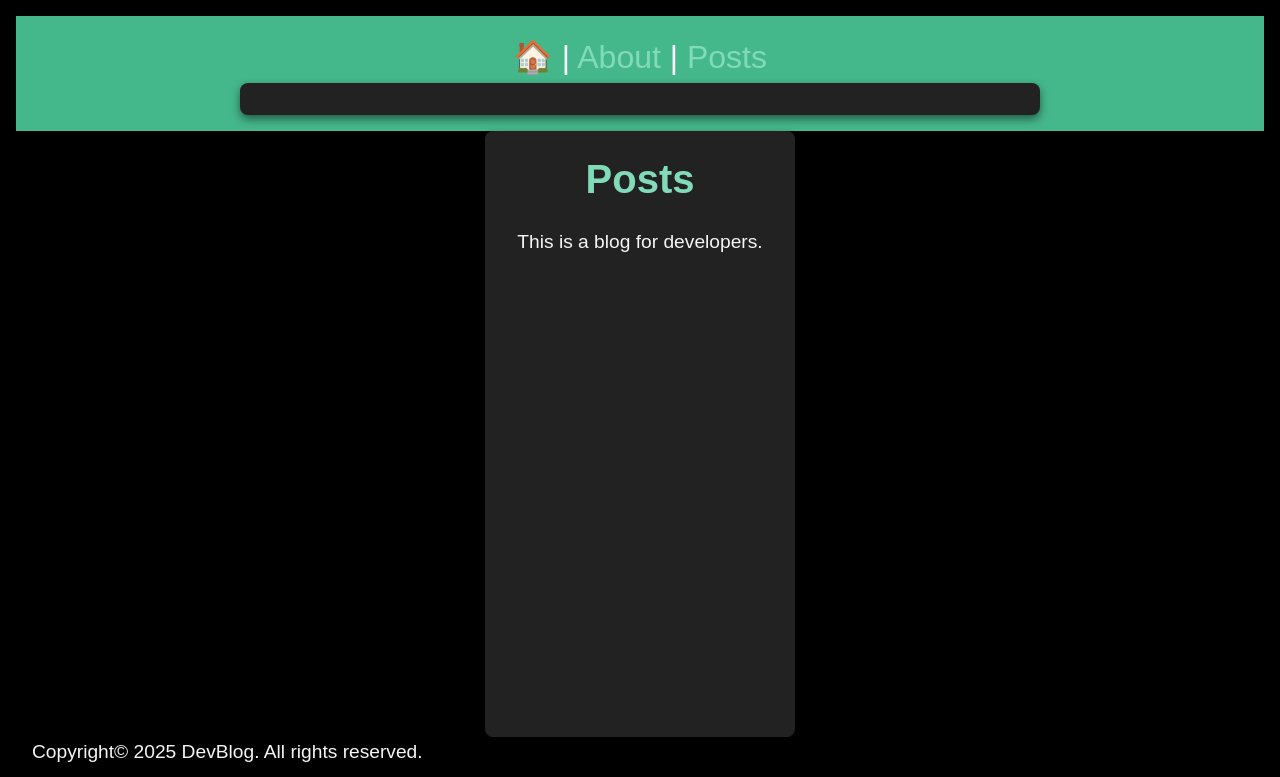
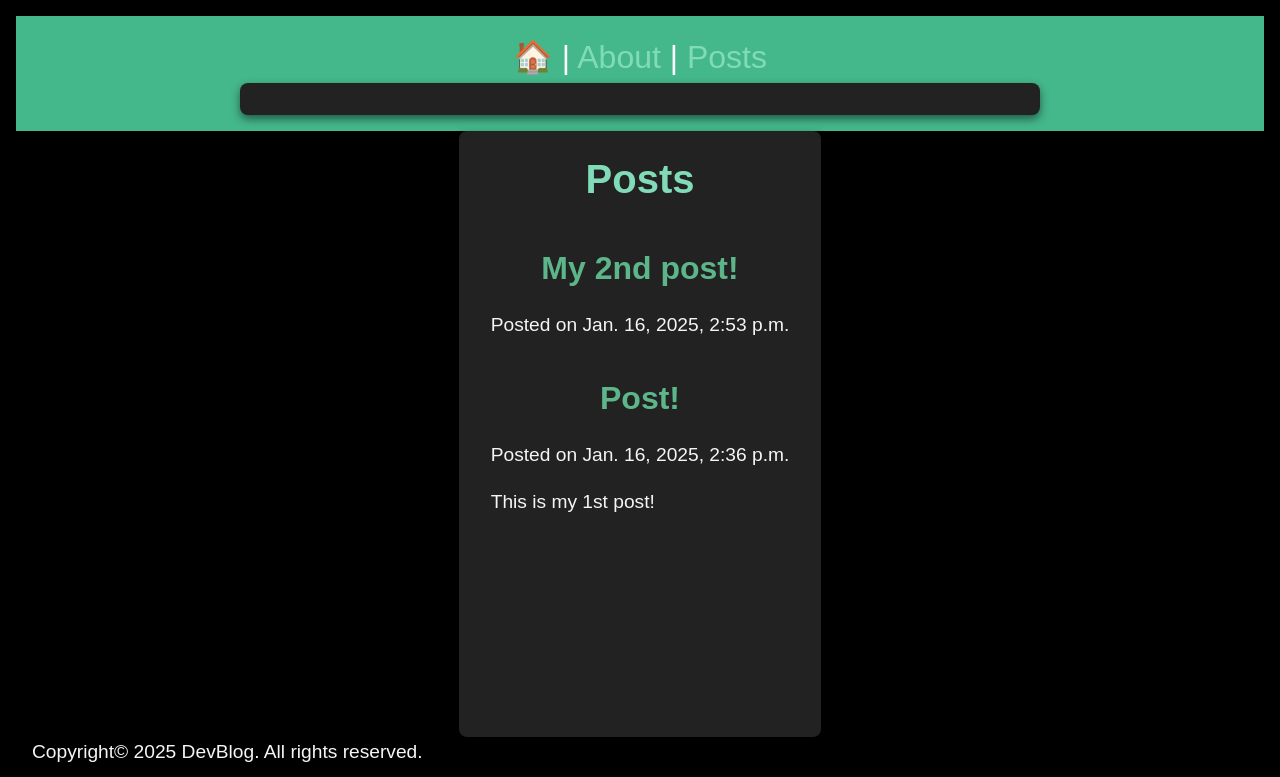
Before and after one commit to muzi-debugger/dev-blog, a Django app: page /posts/ in a window 1280 px wide. Shown: the top 777 px of the page. Run offline with Django 5.2, Linux system fonts and the light colour scheme; data comes from the database, SQL or seed files in the repository; both versions use the stored data as it was after the commit.

Commit message:
Lists posts in UI

```diff
--- /dev/null
+++ b/DevBlog/DevBlog/admin.py
@@ -0,0 +1,5 @@
+from django.contrib import admin
+from .models import Post
+
+# Register your models here.
+admin.site.register(Post)
--- /dev/null
+++ b/DevBlog/DevBlog/apps.py
@@ -0,0 +1,6 @@
+# apps.py
+from django.apps import AppConfig
+
+class DevBlogConfig(AppConfig):
+    default_auto_field = 'django.db.models.BigAutoField'
+    name = 'DevBlog'
--- a/DevBlog/DevBlog/views.py
+++ b/DevBlog/DevBlog/views.py
@@ -1,5 +1,6 @@
 from django.http import HttpResponse
 from django.shortcuts import render
+from .models import Post
 
 # Create your views here.
 
@@ -10,4 +11,5 @@ def aboutPage(request):
     return render(request, 'about.html')
 
 def post_list(request):
-    return render(request, 'posts/posts_list.html')
+    posts = Post.objects.all().order_by('-date')
+    return render(request, 'posts/posts_list.html', {'post': posts})
--- a/DevBlog/templates/posts/posts_list.html
+++ b/DevBlog/templates/posts/posts_list.html
@@ -3,6 +3,15 @@
     Posts
 {% endblock %}
 {% block content %}
+    <section>
     <h1>Posts</h1>
-    <p>This is a blog for developers.</p>
+    {% for post in post %}
+        <article class = "post">
+            <h2>{{ post.title }}</h2>
+            <p>Posted on {{ post.date }}</p>
+            <p>{{ post.body }}</p>
+        </article>
+    {% endfor %}
+</section>
+
 {% endblock %}
```
Also changed, not shown: DevBlog/db.sqlite3.
